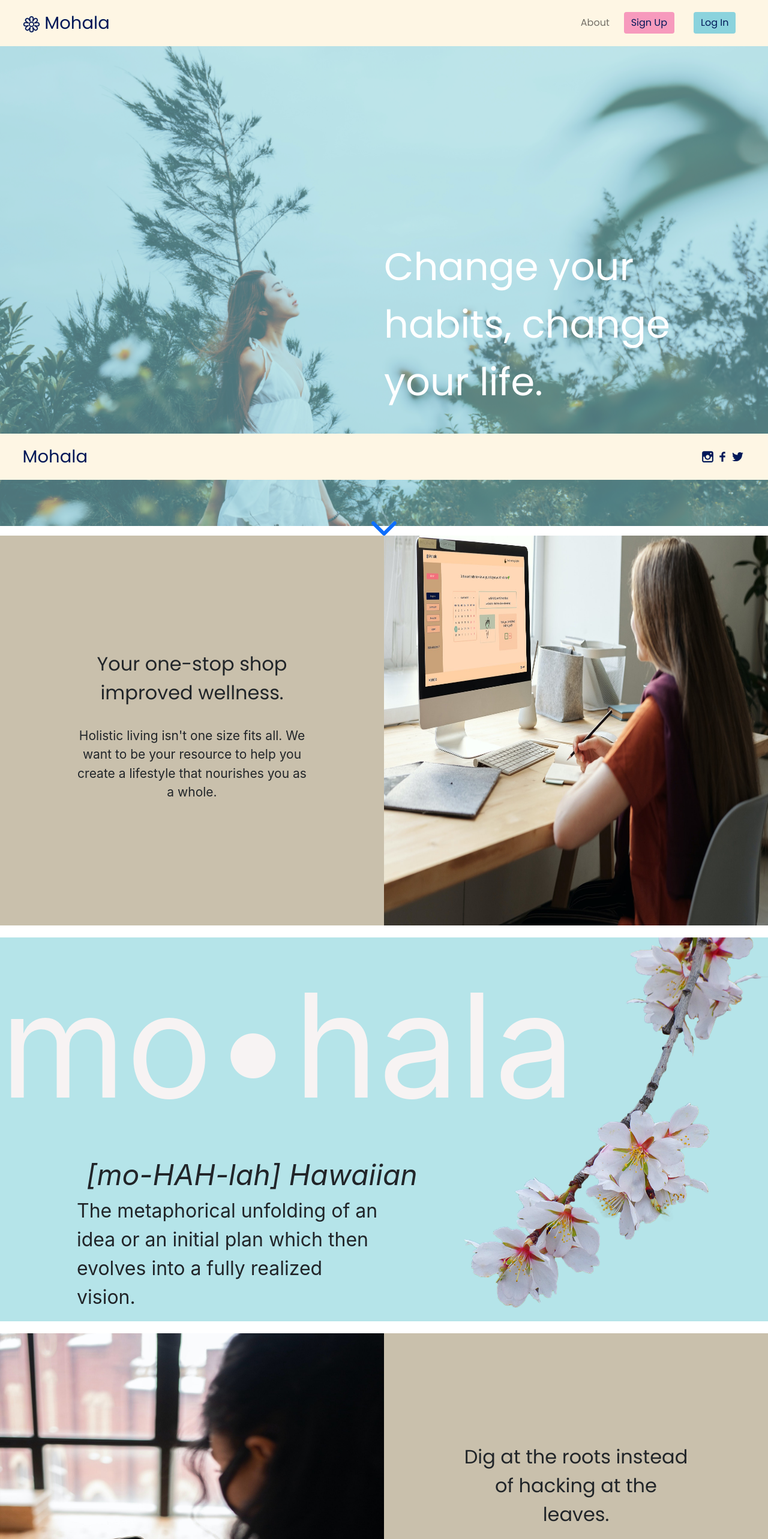
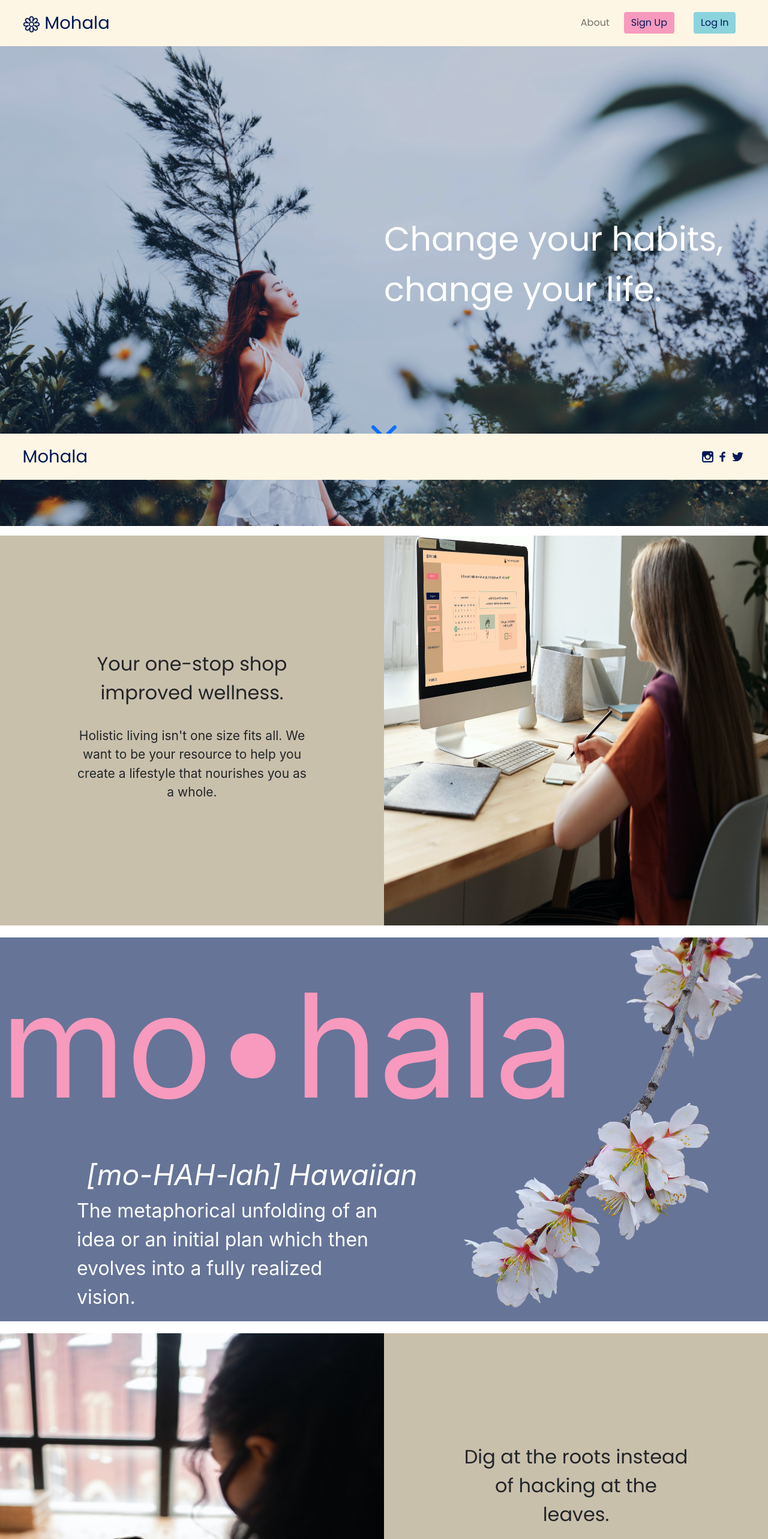
Before and after one commit to allyroo/hackathon-wellness, a React (Create React App) app: page / in a window 1280 px wide. Shown: the top 2566 px of the page at 60% size. Built offline with nearby package versions, Linux system fonts and the light colour scheme; a web font is replaced by a local one.

Commit message:
color change

```diff
--- a/src/pages/Landing.css
+++ b/src/pages/Landing.css
@@ -12,7 +12,7 @@ html {
 }
 
 .hero .hero-overlay {
-  background-color: #8bd4dd81;
+  background-color: #00175838;
   height: 100vh;
   width: 100vw;
   display: flex;
@@ -33,7 +33,7 @@ html {
 }
 .hero-title {
   padding-top: 5em;
-  font-size: 4em;
+  font-size: 3.5em;
   line-height: 1.5em;
   /* padding-right: 3em; */
 }
@@ -176,13 +176,13 @@ img {
 .definition {
   background: url("../components/images/branch.png") no-repeat right;
   height: 40em;
-  background-color: #8bd4dda1;
+  background-color: #081e599d;
 }
 
 .mohala {
   font-size: 15em;
   text-align: left;
-  color: rgb(247, 243, 243);
+  color: #f79abd;
   padding-top: -5em;
 }
 
@@ -191,12 +191,14 @@ img {
   padding-left: 3em;
   font-style: italic;
   text-align: left;
+  color: white;
 }
 .mohala-sub-def {
   font-size: 2em;
   padding-left: 4em;
   width: 50%;
   text-align: left;
+  color: white;
 }
 
 .how-to {
@@ -235,7 +237,7 @@ img {
 .pillar-img-container {
   flex-wrap: nowrap;
   display: flex;
-  background-color: #8bd4dda1;
+  background-color: #f79abe8f;
   padding: 1em;
 }
 .pillar-img {
@@ -248,5 +250,5 @@ img {
 }
 
 hr.solid {
-  border-top: 1em dashed #8bd3dd;
+  border-top: 1em dashed #081e59e2;
 }
--- a/src/pages/Landing.jsx
+++ b/src/pages/Landing.jsx
@@ -31,7 +31,8 @@ const Landing = () => {
               <div className="hero-left"></div>
               <div className="hero-right">
                 <div className="hero-title">
-                  Change your habits, change your life.
+                  Change your habits, <br />
+                  change your life.
                 </div>
                 {/* <div className="hero-subtext">
               Create a personalized plan to track your pillars of wellness.
@@ -146,6 +147,8 @@ const Landing = () => {
             </div>
           </section> */}
         </section>
+        {/* End Section */}
+        <section></section>
 
         <Footer />
       </div>
```
